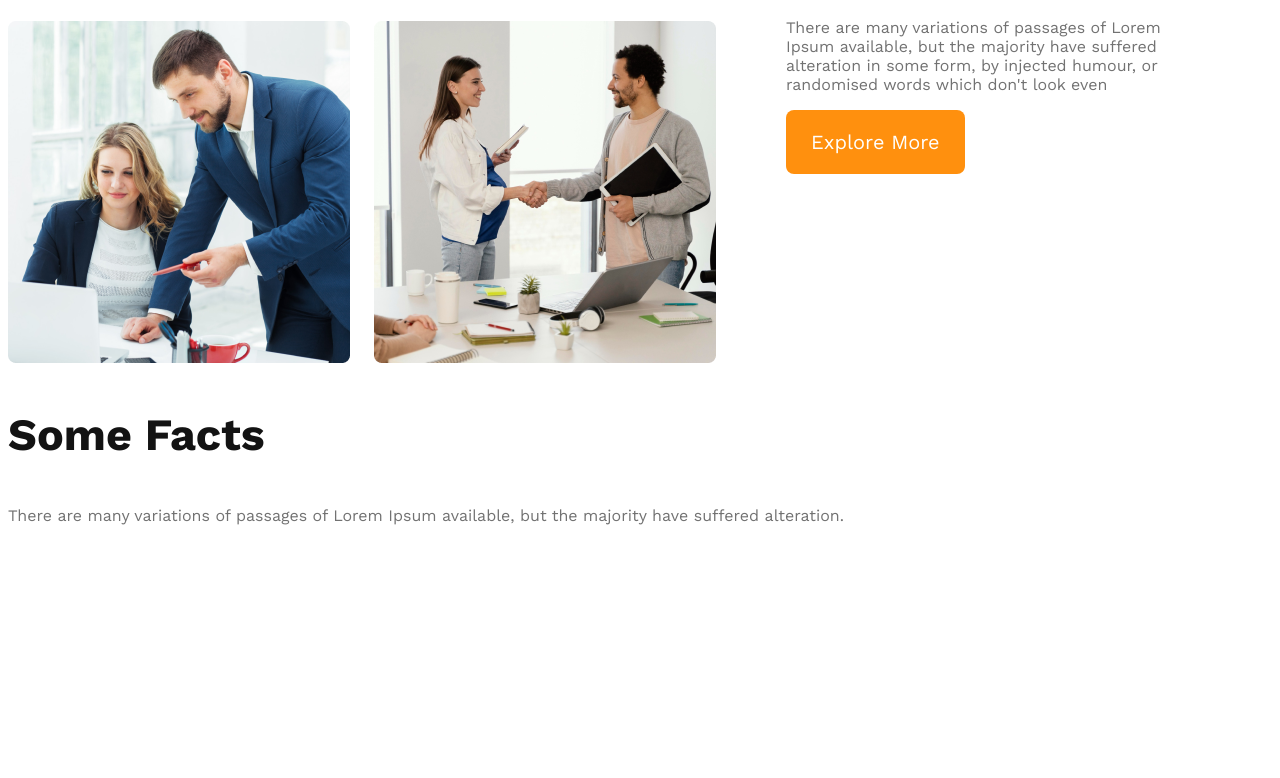
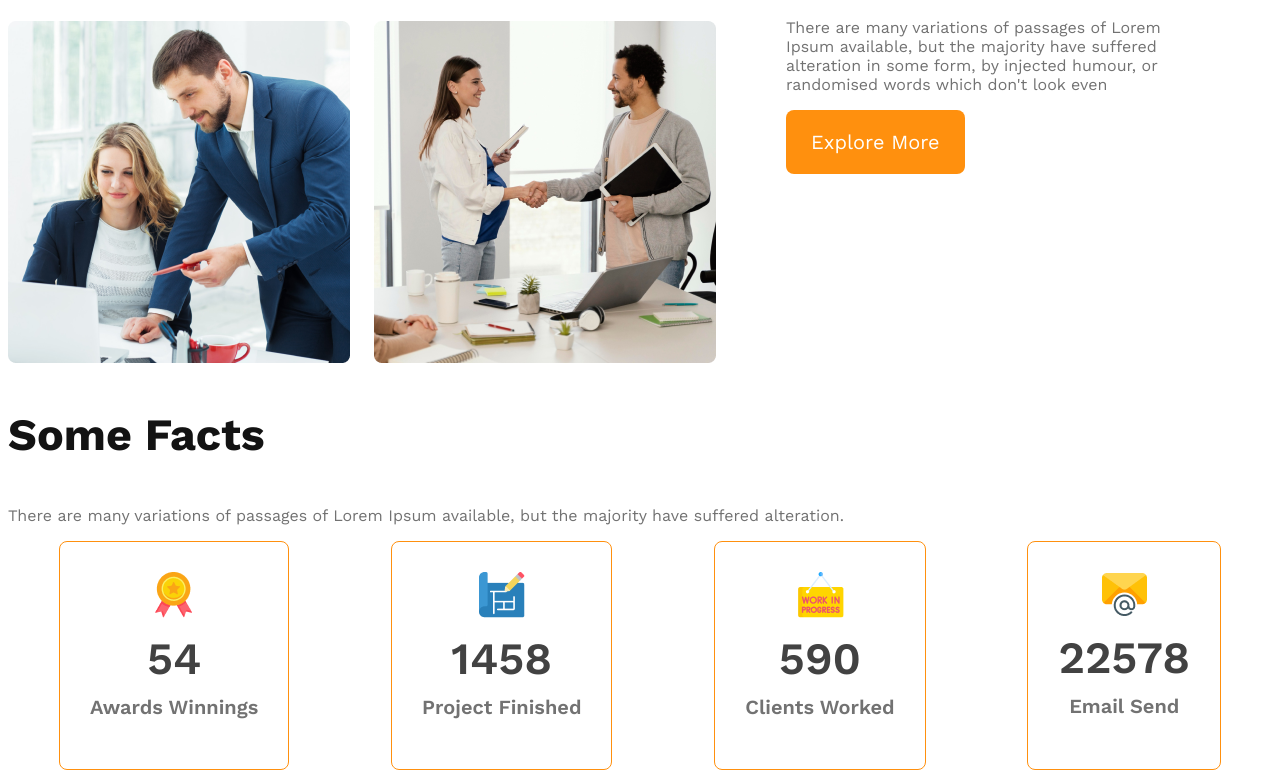
Before and after one commit to abir-exe/g3-architect-website, a plain HTML site: page index.html in a window 1280 px wide. Shown: the part 1356-2134 px from the top of the page. Before the commit the page ends 1897 px from the top, so only its background shows below. Drawn offline with nearby package versions, Linux system fonts and the light colour scheme.

Commit message:
9-6 done

```diff
--- a/architects.css
+++ b/architects.css
@@ -15,14 +15,17 @@
      font-size: 1.25rem;
      cursor: pointer;
  }
- .grey-text{
+
+ .grey-text {
      color: #727272;
  }
+
  .section-title {
      font-size: 2.8rem;
      font-weight: 700;
      color: #131313;
  }
+
  /* header content styles */
  header {
      background-color: rgba(255, 144, 14, 0.10);
@@ -118,6 +121,35 @@
      font-weight: 400;
  }
 
+ /* facts section */
+ .facts-card-container {
+     display: flex;
+     justify-content: space-around;
+
+ }
+
+ .facts-card-container .card {
+     border-radius: 8px;
+     border: 1px solid #FF900E;
+     text-align: center;
+     padding:30px;
+ }
+
+ .card-stats {
+     color: var(--dark-02, #424242);
+     font-size: 2.8rem;
+     font-weight: 600;
+     margin-top: 10px;
+     margin-bottom: 10px;
+ }
+
+ .card-title {
+     color: var(--dark-03, #727272);
+     font-size: 1.25rem;
+     font-weight: 600;
+     margin-top: 5px;
+ }
+
  /* responsive media queries */
  /* mobile deviece */
  @media screen and (max-width:576px) {
@@ -135,14 +167,16 @@
          margin-right: 2px;
      }
 
-    .team-img-container{
+     .team-img-container {
          grid-template-columns: 1fr;
      }
+
      .team-content {
          padding-left: 20px;
          padding-right: 20px;
      }
  }
+
  /* tablet and medium device */
 
  @media screen and (min-width:576px) and (max-width:992px) {
--- a/index.html
+++ b/index.html
@@ -53,6 +53,31 @@
         <section class="facts">
             <h3 class="section-title">Some Facts</h3>
             <p class="grey-text">There are many variations of passages of Lorem Ipsum available, but the majority have suffered alteration.</p>
+            <div class="facts-card-container">
+                <div class="card">
+                    <img src="images/icons/ribon.png" alt="">
+                    <h2 class="card-stats">54</h2>
+                    <p class="card-title">Awards Winnings</p>
+                </div>
+                <div class="card">
+                    <img src="images/icons/projects.png" alt="">
+                    <h2 class="card-stats">1458</h2>
+                    <p class="card-title">Project Finished</p>
+                </div>
+                <div class="card">
+                    <img src="images/icons/customers.png" alt="">
+                    <h2 class="card-stats">590</h2>
+                    <p class="card-title">Clients Worked</p>
+                </div>
+                <div class="card">
+                    <img src="images/icons/email.png" alt="">
+                    <h2 class="card-stats">22578</h2>
+                    <p class="card-title">Email Send</p>
+                </div>
+            </div>
+
+
+
         </section>
 
 
```
Lines whose indentation alone changed are shown as unchanged.
